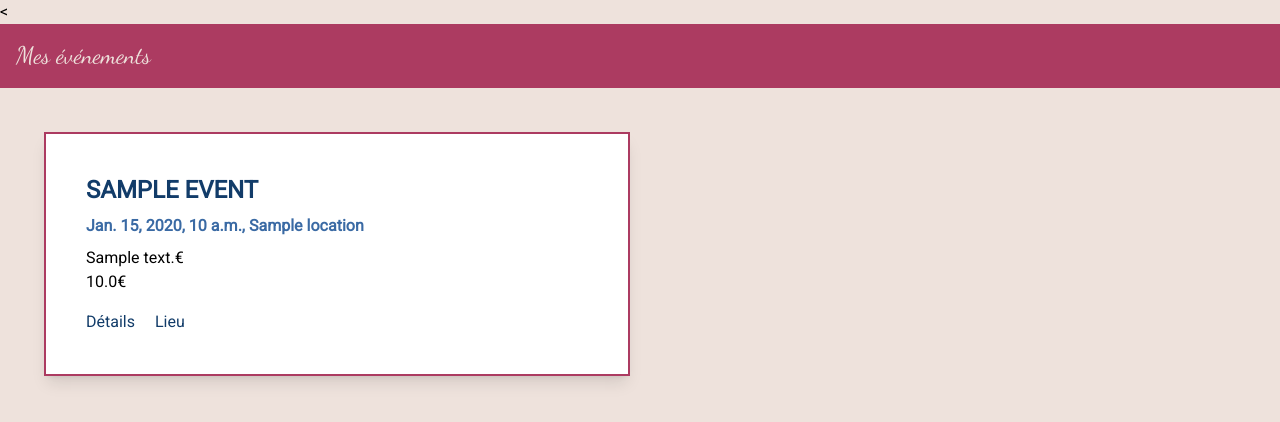
After one commit to annebequet/events-django-htmx-alpine-project, a Django app: template events/templates/event/event_list/page_events_list.html in a window 1280 px wide. The commit adds this page. Shown: the top 422 px of the page. Run offline with Django 4.2, Linux system fonts and the light colour scheme; the template is opened without the code that fills it: values that come from a table or form of the project are taken from there, others are empty; tables that the repository leaves empty hold one stand-in row (values such as "Sample post"); style sheets or scripts are compiled from the project's sources; some libraries are stand-ins or nearby versions.

Commit message:
(feat) event list view created and tests working

```diff
--- a/events/templates/events/base.html
+++ b/events/templates/event/base.html
@@ -7,7 +7,7 @@
     <meta charset="UTF-8">
     <title>Events</title>
     <script type="text/javascript" src="{% static '/events/js/htmx.min.js' %}"></script>
-    <script type="text/javascript" src="{% static '/party/js/alpine.min.js' %}" defer></script>
+    <script type="text/javascript" src="{% static '/events/js/alpine.min.js' %}" defer></script>
     {% tailwind_css %}
 </head>
 <body>
--- /dev/null
+++ b/events/templates/event/event_list/page_events_list.html
@@ -0,0 +1,44 @@
+{% extends 'event/base.html' %}
+
+{% block content %}
+    <div class="container mx-auto p-6 grid grid-cols-2 gap-5" id="events-list">
+        {% for event in events %}
+            <div class="border-2 p-10 border-custom-red bg-white shadow-lg">
+                <h2 class="mb-2 font-bold text-2xl text-custom-blue uppercase">
+                    {{ event.name }}
+                </h2>
+                <h3 class="mb-2 font-bold text-1xl text-custom-blue-light">
+                    {{ event.event_date }}, {{ event.event_time }}, {{ event.location }}
+                </h3>
+                <p>{{ event.description }}€</p>
+                <p>{{ event.price }}€</p>
+                <div class="mt-4">
+                    <a href="" class="text-custom-blue hover:text-custom-blue-light mr-4">
+                        Détails
+                    </a>
+                    <a href="" class="text-custom-blue hover:text-custom-blue-light mr-4">
+                        Lieu
+                    </a>
+                </div>
+            </div>
+        {% empty %}
+            <div
+                class="
+                    col-span-2
+                    text-center
+                    bg-sky-200
+                    border border-custom-blue
+                    text-custom-blue
+                    p-5
+                    py-3
+                    rounded
+                "
+                role="alert"
+            >
+                <p class="mt-3">
+                    Il n'y a pas d'événements
+                </p>
+            </div>
+        {% endfor %}
+    </div>
+{% endblock %}
--- a/events/views.py
+++ /dev/null
@@ -1,3 +0,0 @@
-from django.shortcuts import render
-
-# Create your views here.
--- /dev/null
+++ b/events/views/__init__.py
@@ -0,0 +1,4 @@
+from .event_list_views import EventListPage
+
+
+__all__ = ["EventListPage",]
```
Also changed, not shown: events/urls.py (added, +10 -0 lines), events/views/event_list_views.py (added, +19 -0 lines).
